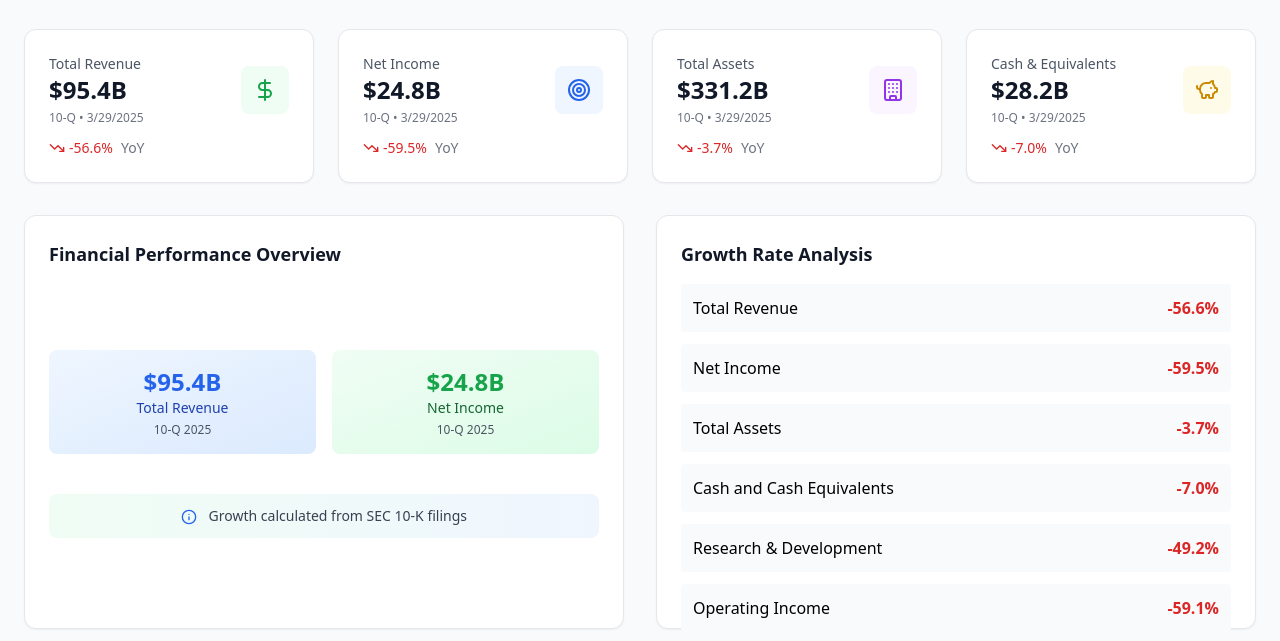
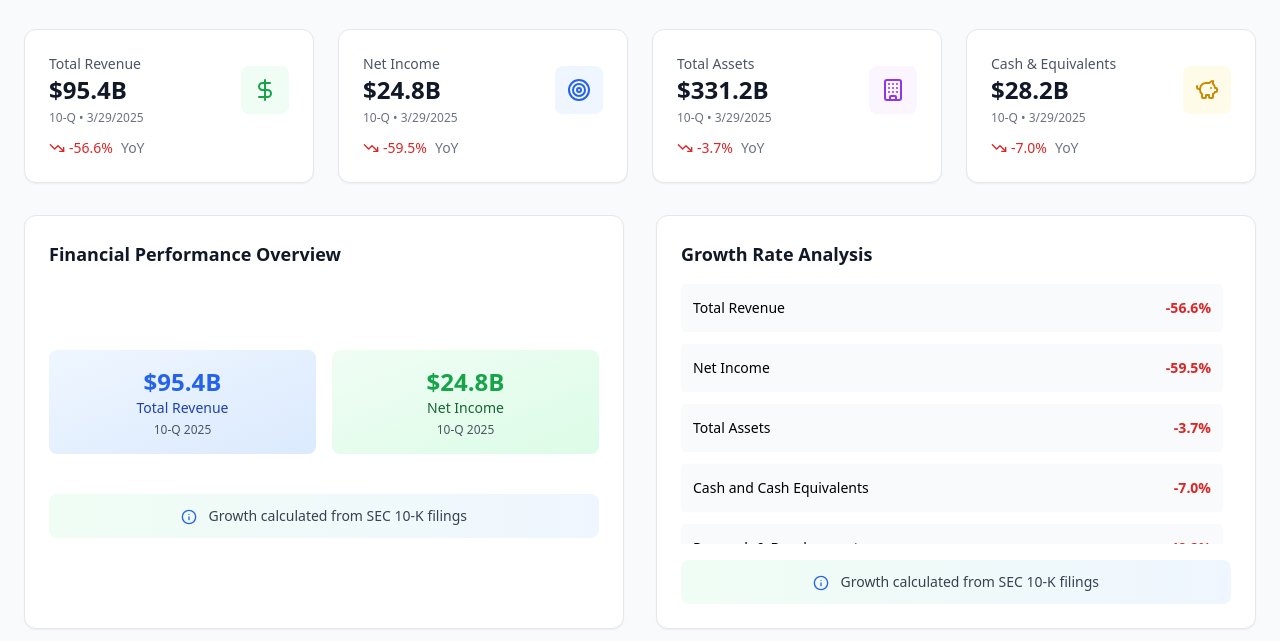
Before and after one commit to nateyaq/Apple, a plain HTML site: page demo_standalone.html in a window 1280 px wide. Shown: the part 95-736 px from the top of the page. Drawn offline with nearby package versions, Linux system fonts and the light colour scheme.

Commit message:
Fix growth rate analysis card layout and overflow issues - Added proper flex container with height constraints - Made metrics list scrollable with overflow-y-auto - Fixed content flowing outside card boundaries - Added min-height and flex-shrink controls for metric items - Improved text truncation and spacing for better fit - Ensured info footer stays at bottom with flex-shrink-0

```diff
--- a/demo_standalone.html
+++ b/demo_standalone.html
@@ -467,23 +467,23 @@
                 <!-- Growth Analysis Chart -->
                 <div class="bg-white p-6 rounded-xl shadow-sm border border-gray-200">
                     <h3 class="text-lg font-semibold text-gray-900 mb-4">Growth Rate Analysis</h3>
-                    <div id="growth-chart" class="h-80">
-                        <div class="space-y-3 mt-4">
+                    <div id="growth-chart" class="h-80 flex flex-col">
+                        <div class="flex-1 overflow-y-auto space-y-3 pr-2">
                             ${Object.entries(globalSecData.summary_metrics).map(([key, metric]) => {
                                 const currentMetrics = getMetricsForPeriod(globalSecData, currentPeriod);
                                 const growth = currentPeriod === 'quarterly' ?
                                     (currentMetrics[key]?.quarterly_vs_annual_change || 0) :
                                     (metric.growth_rate || 0);
                                 return `
-                                    <div class="flex justify-between items-center p-3 bg-gray-50 rounded">
-                                        <span class="font-medium">${metric.name}</span>
-                                        <span class="${growth >= 0 ? 'text-green-600' : 'text-red-600'} font-bold">${growth >= 0 ? '+' : ''}${growth.toFixed(1)}%</span>
+                                    <div class="flex justify-between items-center p-3 bg-gray-50 rounded min-h-[3rem] flex-shrink-0">
+                                        <span class="font-medium text-sm pr-2 flex-1 min-w-0 truncate">${metric.name}</span>
+                                        <span class="${growth >= 0 ? 'text-green-600' : 'text-red-600'} font-bold text-sm whitespace-nowrap">${growth >= 0 ? '+' : ''}${growth.toFixed(1)}%</span>
                                     </div>
                                 `;
                             }).join('')}
                         </div>
 
-                        <div class="mt-4 p-3 bg-gradient-to-r from-green-50 to-blue-50 rounded-lg">
+                        <div class="mt-4 p-3 bg-gradient-to-r from-green-50 to-blue-50 rounded-lg flex-shrink-0">
                             <div class="text-sm text-gray-700 text-center">
                                 <i data-lucide="info" class="h-4 w-4 inline mr-2 text-blue-600"></i>
                                 Growth calculated from SEC ${currentPeriod === 'quarterly' ? '10-Q' : '10-K'} filings
```
